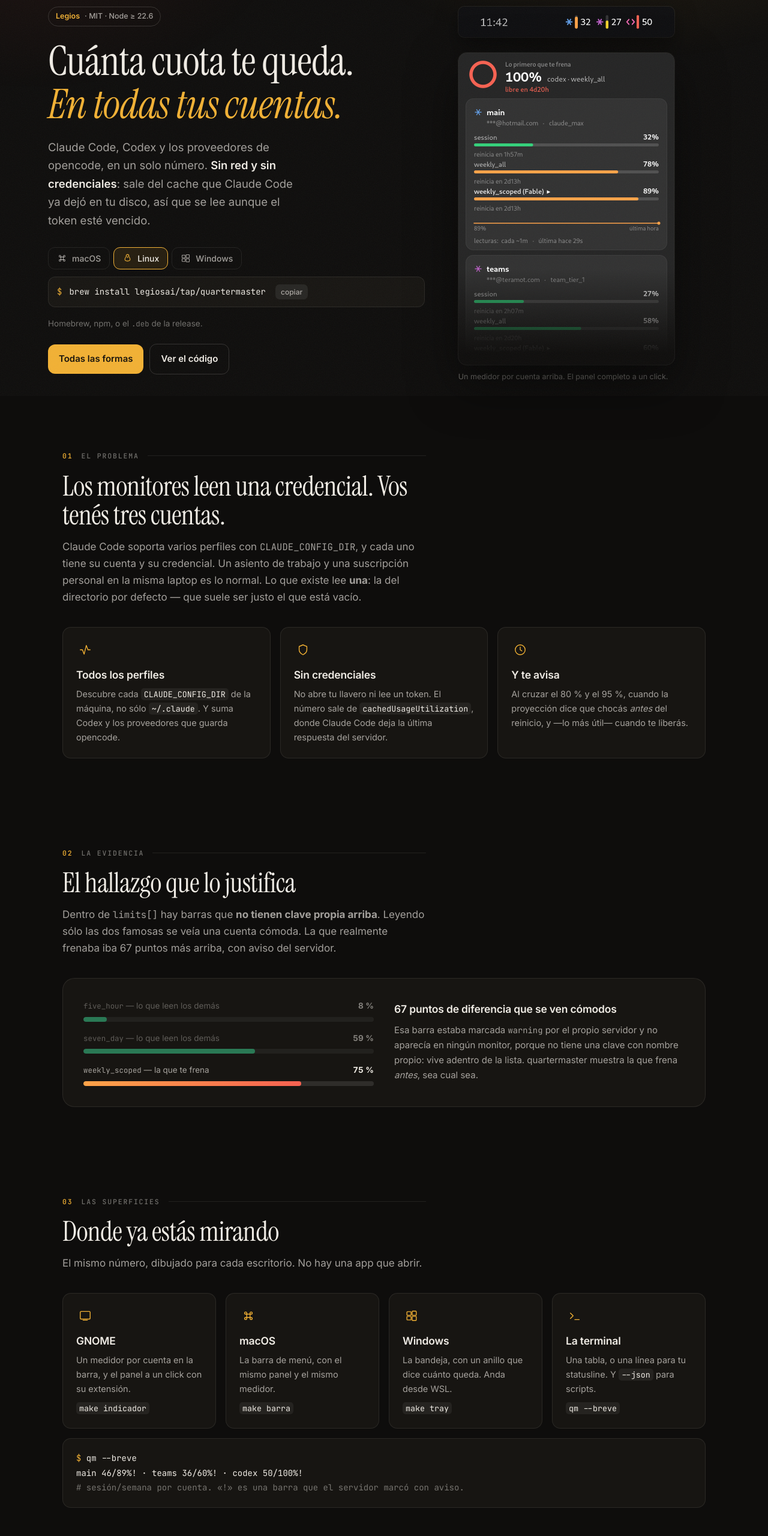
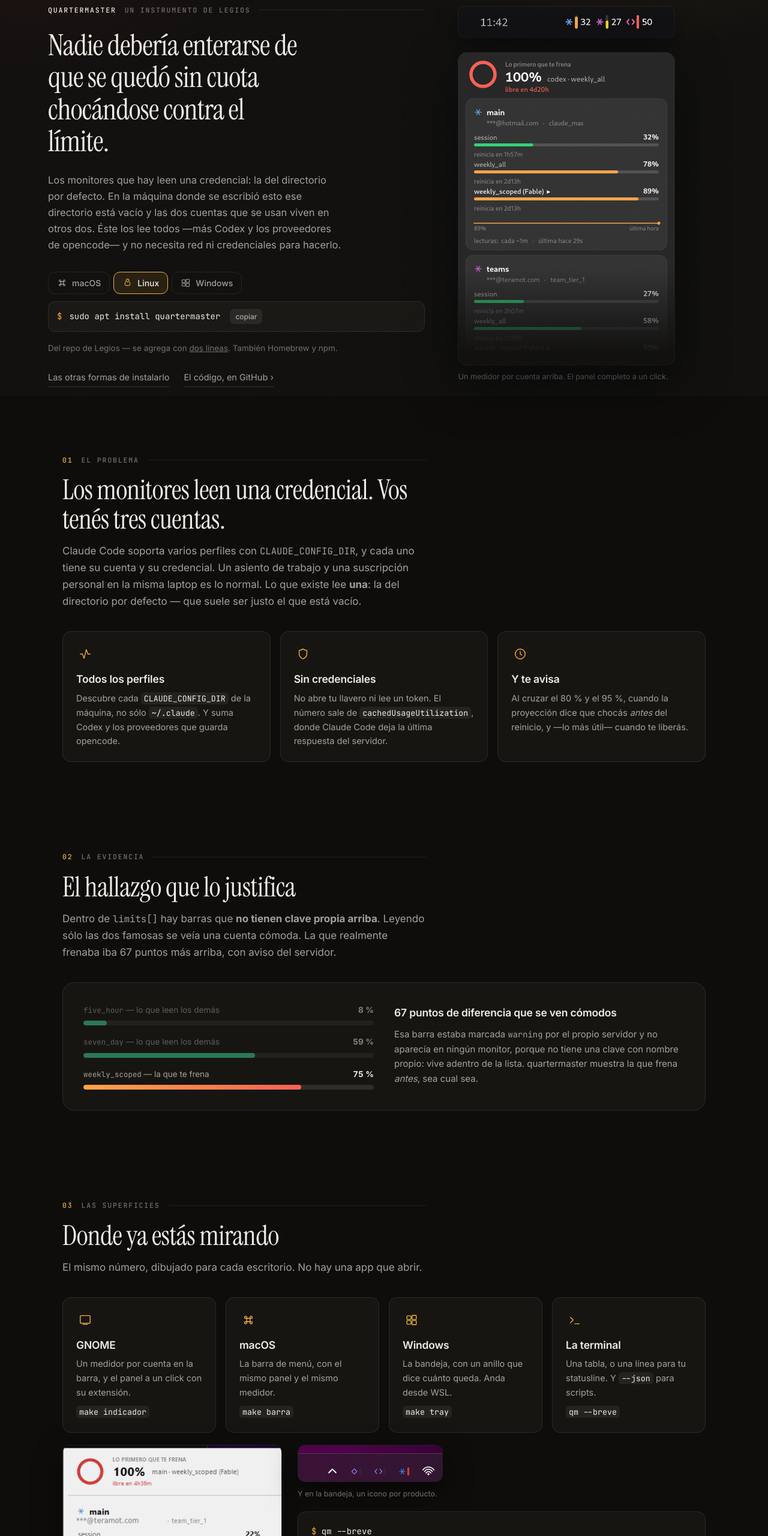
Before and after one commit to legiosai/quartermaster, a website: page docs/index.html in a window 1280 px wide. Shown: the part 140-2700 px from the top of the page at 60% size. Drawn offline with Linux system fonts and the light colour scheme.

Commit message:
apt de verdad, capturas de verdad, y un héroe que no parece plantilla
En Linux la recomendación deja de ser Homebrew: hay un repositorio apt firmado,
armado por scripts/hacer-apt.sh y servido desde la misma página de GitHub Pages.
No es un .deb colgado de una release — es un repo con su Release firmado, así que
`apt upgrade` trae la versión nueva sola y apt verifica la firma antes de
instalar. Un repo apt es un árbol de archivos y dos índices, o sea que un sitio
estático alcanza.

El Release se listaba a sí mismo en sus propias sumas: la redirección de la shell
crea el archivo antes de que corra apt-ftparchive, que entonces lo encontraba
vacío adentro del directorio que estaba escaneando. Va a un temporal y se mueve.

Las capturas de Windows son reales, de la máquina de Sol. La del panel está
recortada y con el mail tapado — la original tenía atrás una ventana con un
token a la vista, así que de esa imagen sólo entra el panel.

Y el héroe: el título ahora es la misión que ya estaba escrita en SOUL.md, en vez
de un slogan partido en dos con la segunda mitad en color. La bajada cuenta el
caso concreto —el directorio por defecto vacío y las cuentas en otros dos— en
lugar de enumerar características. Los dos botones de siempre son dos enlaces.

```diff
--- a/docs/index.html
+++ b/docs/index.html
@@ -38,7 +38,7 @@
 .env{max-width:var(--ancho);margin:0 auto;padding:0 24px}
 a{color:inherit}
 h1,h2{font-family:var(--serif);font-weight:400;line-height:1.06;letter-spacing:-.012em;margin:0}
-h1{font-size:clamp(44px,5.6vw,68px)}
+h1{font-size:clamp(33px,3.8vw,49px);letter-spacing:-.016em;line-height:1.1;max-width:19ch}
 h2{font-size:clamp(32px,4vw,46px)}
 h3{font-size:17.5px;font-weight:600;letter-spacing:-.01em;margin:0;line-height:1.3}
 em.it{font-family:var(--serif);font-style:italic;font-size:1.06em}
@@ -78,7 +78,12 @@
 .ceja{display:inline-flex;align-items:center;gap:8px;padding:5px 12px;border:1px solid var(--borde2);
   border-radius:999px;font-size:12.5px;font-weight:500;color:var(--medio);margin-bottom:22px}
 .ceja b{color:var(--ambar);font-weight:600}
-.heroe p.bajada{color:var(--medio);font-size:18.5px;margin-top:20px;max-width:37ch}
+.heroe p.bajada{color:var(--medio);font-size:16.5px;margin-top:24px;max-width:47ch}
+.heroe .rotulo{margin-bottom:26px}
+.heroe .rotulo b{color:var(--texto);font-weight:500}
+.enlaces{display:flex;gap:24px;flex-wrap:wrap;margin-top:26px;font-size:14.5px}
+.enlaces a{color:var(--medio);text-decoration:none;border-bottom:1px solid var(--borde2);padding-bottom:3px}
+.enlaces a:hover{color:var(--ambar);border-color:var(--ambar)}
 .heroe .no{color:var(--texto);font-weight:600}
 
 .instalar{margin-top:22px;display:flex;flex-wrap:wrap;gap:10px;align-items:center}
@@ -143,6 +148,14 @@
 .mal{opacity:.5}
 
 /* ── instalación ── */
+.dos{display:grid;grid-template-columns:366px 1fr;gap:26px;margin-top:20px;align-items:start}
+.dos figure{margin:0}
+.dos img{width:100%;display:block;border-radius:12px;border:1px solid var(--borde);
+  box-shadow:0 18px 46px rgba(0,0,0,.5)}
+/* La bandeja es un recorte chico: estirado a 680 px se ve blando. */
+.dos .bandeja img{width:auto;max-width:100%;image-rendering:auto}
+.dos figcaption{color:var(--tenue);font-size:12.5px;margin-top:10px}
+@media (max-width:860px){.dos{grid-template-columns:1fr}}
 .pestanas{display:flex;gap:6px;flex-wrap:wrap;margin-bottom:16px}
 .pestanas button{border:1px solid var(--borde);background:var(--sup);color:var(--medio);
   padding:9px 15px;border-radius:11px;cursor:pointer;font:500 14px Inter,sans-serif}
@@ -204,12 +217,13 @@
 
 <div class="env heroe">
   <div>
-    <span class="ceja"><b>Legios</b> · MIT · Node ≥ 22.6</span>
-    <h1>Cuánta cuota te queda.<br><span class="grad">En todas tus cuentas.</span></h1>
+    <div class="rotulo"><b>quartermaster</b> un instrumento de Legios</div>
+    <h1>Nadie debería enterarse de que se quedó sin cuota chocándose contra el límite.</h1>
     <p class="bajada">
-      Claude Code, Codex y los proveedores de opencode, en un solo número.
-      <span class="no">Sin red y sin credenciales</span>: sale del cache que
-      Claude Code ya dejó en tu disco, así que se lee aunque el token esté vencido.
+      Los monitores que hay leen una credencial: la del directorio por defecto.
+      En la máquina donde se escribió esto ese directorio está vacío y las dos
+      cuentas que se usan viven en otros dos. Éste los lee todos —más Codex y
+      los proveedores de opencode— y no necesita red ni credenciales para hacerlo.
     </p>
     <div class="so" role="tablist" aria-label="Sistema operativo">
       <button role="tab" aria-selected="true" data-so="mac">
@@ -221,10 +235,10 @@
     </div>
     <div class="comando"><span class="p">$</span><span id="cmd">brew install legiosai/tap/quartermaster</span><button class="copiar" data-copiar="#cmd">copiar</button></div>
     <p class="nota" id="nota-so">Homebrew. También por npm.</p>
-    <div class="instalar">
-      <a class="btn p" href="#instalar">Todas las formas</a>
-      <a class="btn s" href="https://github.com/legiosai/quartermaster">Ver el código</a>
-    </div>
+    <p class="enlaces">
+      <a href="#instalar">Las otras formas de instalarlo</a>
+      <a href="https://github.com/legiosai/quartermaster">El código, en GitHub &rsaquo;</a>
+    </p>
   </div>
   <div class="retrato aparece">
     <figure class="barra-foto">
@@ -338,9 +352,22 @@
         <p><code>qm --breve</code></p>
       </div>
     </div>
-    <pre class="aparece" style="margin-top:16px"><span class="p">$</span> qm --breve
+    <div class="dos aparece">
+      <figure>
+        <img src="img/windows-panel.png" alt="El panel de quartermaster corriendo en Windows, en tema claro: el anillo al 100 %, la cuenta main con sus tres barras, y abajo codex y glm.">
+        <figcaption>El mismo panel en Windows, con el tema claro del sistema.</figcaption>
+      </figure>
+      <div>
+        <figure class="bandeja">
+          <img src="img/windows-bandeja.png" alt="La bandeja de Windows con los iconos de quartermaster: opencode, codex y Claude con su medidor en rojo.">
+          <figcaption>Y en la bandeja, un icono por producto.</figcaption>
+        </figure>
+        <pre style="margin-top:18px"><span class="p">$</span> qm --breve
 main 46/89%! · teams 36/60%! · codex 50/100%!
-<span class="c"># sesión/semana por cuenta. «!» es una barra que el servidor marcó con aviso.</span></pre>
+<span class="c"># sesión/semana por cuenta.
+# «!» es una barra que el servidor marcó con aviso.</span></pre>
+      </div>
+    </div>
   </div>
 </section>
 
@@ -354,22 +381,31 @@
     <div class="pestanas aparece" role="tablist">
       <button role="tab" aria-selected="true" data-t="brew">Homebrew</button>
       <button role="tab" aria-selected="false" data-t="npm">npm</button>
-      <button role="tab" aria-selected="false" data-t="apt">Debian / Ubuntu</button>
+      <button role="tab" aria-selected="false" data-t="apt">apt · Debian / Ubuntu</button>
       <button role="tab" aria-selected="false" data-t="src">Desde el repo</button>
     </div>
     <pre id="t-brew"><span class="p">$</span> brew install legiosai/tap/quartermaster
 <span class="p">$</span> qm</pre>
     <pre id="t-npm" hidden><span class="p">$</span> npm install -g @legios/quartermaster
 <span class="p">$</span> qm</pre>
-    <pre id="t-apt" hidden><span class="c"># el .deb está en la última release</span>
-<span class="p">$</span> sudo apt install ./quartermaster_0.1.2_all.deb
-<span class="p">$</span> qm</pre>
+    <pre id="t-apt" hidden><span class="c"># una vez: la clave y el repo</span>
+<span class="p">$</span> sudo install -d -m 0755 /etc/apt/keyrings
+<span class="p">$</span> curl -fsSL https://legiosai.github.io/quartermaster/apt/legios.gpg \
+    | sudo tee /etc/apt/keyrings/legios.asc &gt;/dev/null
+<span class="p">$</span> echo "deb [signed-by=/etc/apt/keyrings/legios.asc] \
+    https://legiosai.github.io/quartermaster/apt stable main" \
+    | sudo tee /etc/apt/sources.list.d/legios.list &gt;/dev/null
+
+<span class="c"># y desde ahí, como cualquier otro paquete</span>
+<span class="p">$</span> sudo apt update &amp;&amp; sudo apt install quartermaster</pre>
     <pre id="t-src" hidden><span class="p">$</span> git clone https://github.com/legiosai/quartermaster
 <span class="p">$</span> cd quartermaster && npm install
 <span class="p">$</span> make instalar   <span class="c"># deja `qm` en ~/.local/bin</span></pre>
     <p class="nota">
-      El lanzador busca un Node que sirva en el <code>PATH</code> y en nvm; si no encuentra
-      ninguno, lo dice y explica cómo conseguirlo.
+      El repo de apt está firmado y vive en esta misma página, así que
+      <code>apt upgrade</code> trae la versión nueva sola. El lanzador busca un Node
+      que sirva en el <code>PATH</code> y en nvm; si no encuentra ninguno, lo dice y
+      explica cómo conseguirlo.
     </p>
   </div>
 </section>
@@ -407,7 +443,7 @@
 });
 const CMD={
   mac:['brew install legiosai/tap/quartermaster','Homebrew. También por npm.'],
-  linux:['brew install legiosai/tap/quartermaster','Homebrew, npm, o el <code>.deb</code> de la release.'],
+  linux:['sudo apt install quartermaster','Del repo de Legios — se agrega con <a href="#instalar">dos líneas</a>. También Homebrew y npm.'],
   win:['npm install -g @legios/quartermaster','npm. La bandeja anda desde WSL.']
 };
 const sos=document.querySelectorAll('.so button');
```
Also changed, not shown: docs/img/windows-bandeja.png (added), docs/img/windows-panel.png (added), 9 other files.
